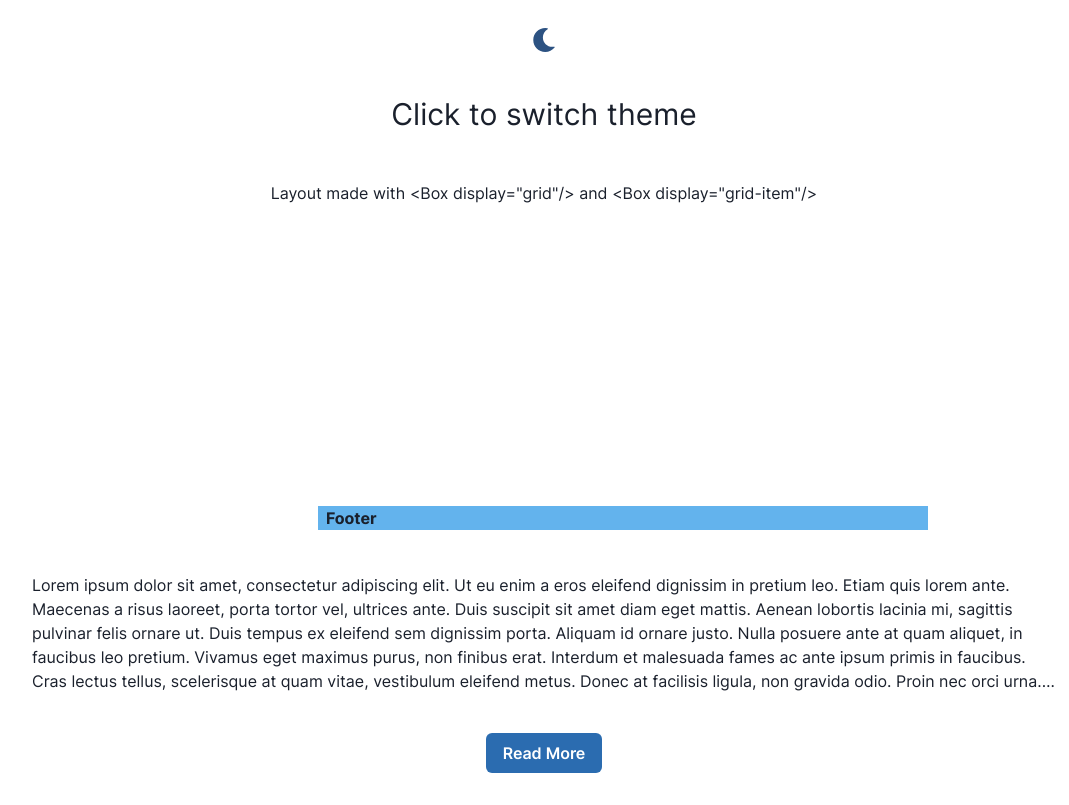
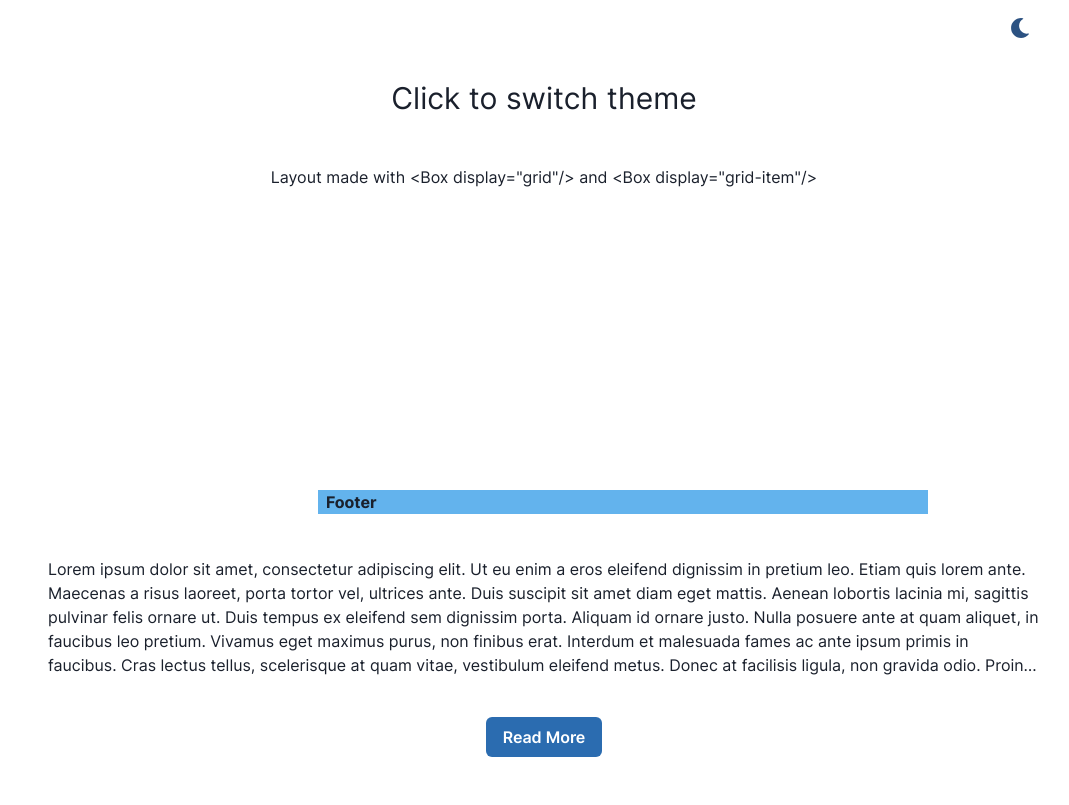
Before and after one commit to BrisaDiaz/next-template, a Next.js app: page / in a window 1280 px wide. Shown: the whole page, without its empty margins (96-1165 px from the left). Built offline with nearby package versions, Linux system fonts and the light colour scheme; no server answers.

Commit message:
feat: add Link component

```diff
--- /dev/null
+++ b/components/atoms/Link/Themed.tsx
@@ -0,0 +1,9 @@
+import { forwardRef, Ref } from 'react'
+import { useTheme } from '@common/providers/ThemeProvider'
+import Link, { LinkProps } from '.'
+function ThemedLink(props: LinkProps, ref?: Ref<HTMLAnchorElement>) {
+  const { mode } = useTheme()
+
+  return <Link themeMode={mode} {...props} ref={ref} />
+}
+export default forwardRef(ThemedLink)
--- /dev/null
+++ b/components/atoms/Link/index.tsx
@@ -0,0 +1,57 @@
+import { forwardRef, Ref, AnchorHTMLAttributes } from 'react'
+import { CommonProps, combineCustomStyles } from '@common/utils'
+import Text, { TextProps, ExtraProps as TextExtraProps } from '../Text'
+import { ExternalLinkAlt } from '../SVG'
+
+export interface ExtraProps {
+  isExternal?: boolean
+}
+export type LinkProps = TextProps &
+  ExtraProps &
+  AnchorHTMLAttributes<HTMLAnchorElement> &
+  Omit<TextExtraProps, 'as'> &
+  CommonProps
+
+function Link(props: LinkProps, ref: Ref<HTMLAnchorElement>) {
+  const { children, isExternal = false, cs, ...other } = props
+  const linkAttributes = isExternal
+    ? {
+        target: '_blank',
+        rel: 'noopener'
+      }
+    : ''
+  return (
+    <>
+      <Text
+        {...linkAttributes}
+        {...other}
+        ref={ref}
+        as="a"
+        cs={combineCustomStyles(
+          [
+            {
+              selector: '.text:hover',
+              css: {
+                textDecorationLine: 'underline',
+                textUnderlineOffset: '2px'
+              }
+            },
+            {
+              selector: '.text svg',
+              css: {
+                ml: '0.2rem'
+              }
+            }
+          ],
+          cs
+        )}
+      >
+        <>
+          {children}
+          {isExternal && <ExternalLinkAlt data-testid="external-link-icon" />}
+        </>
+      </Text>
+    </>
+  )
+}
+export default forwardRef(Link)
--- a/pages/index.tsx
+++ b/pages/index.tsx
@@ -8,6 +8,8 @@ import ModeSwitch from '@components/atoms/ModeSwitch/Themed'
 import { useBreakpoints } from '@hooks'
 import Box from '@components/atoms/Box'
 import { theme } from '@common/utils'
+import Link from '@components/atoms/Link/Themed'
+
 const Home: NextPage = () => {
   const breakpoint = useBreakpoints()
   const [readMore, setReadMore] = useState(false)
@@ -24,9 +26,12 @@ const Home: NextPage = () => {
         cs={{
           selector: '.box',
           css: {
-            p: theme.space['4'],
+            px: theme.space['4'],
+            pt: theme.space['2'],
             pb: theme.space['8'],
-            minH: theme.size['screen-h']
+            minH: theme.size['screen-h'],
+            maxW: theme.size['container-lg'],
+            mx: 'auto'
           }
         }}
       >
@@ -34,7 +39,13 @@ const Home: NextPage = () => {
           lightColorSchema="blue"
           darkColorSchema="orange"
           variant="ghost"
-          size={breakpoint.up('xl') ? 'lg' : breakpoint.up('sm') ? 'md' : 'sm'}
+          cs={{
+            selector: '.btn',
+            css: {
+              alignSelf: 'flex-end'
+            }
+          }}
+          size={breakpoint.up('sm') ? 'md' : 'sm'}
           data-testid="theme switch"
         />
         <Text
@@ -155,7 +166,14 @@ const Home: NextPage = () => {
           pulvinar lorem leo sit amet libero. Vivamus eleifend, elit sit amet
           dapibus molestie, ipsum turpis euismod justo, eget interdum dolor
           dolor sit amet nulla. Aliquam consectetur risus at augue lacinia
-          suscipit. Vestibulum id fermentum sapien.
+          suscipit. Vestibulum id fermentum sapien{' '}
+          <Link
+            color="teal"
+            href="https://github.com/BrisaDiaz/next-template"
+            isExternal={true}
+          >
+            Check the documentation
+          </Link>
         </Text>
         <Button
           size={breakpoint.up('md') ? 'md' : 'sm'}
```
Also changed, not shown: 2 other files (tests, documents, lock files or other folders).
